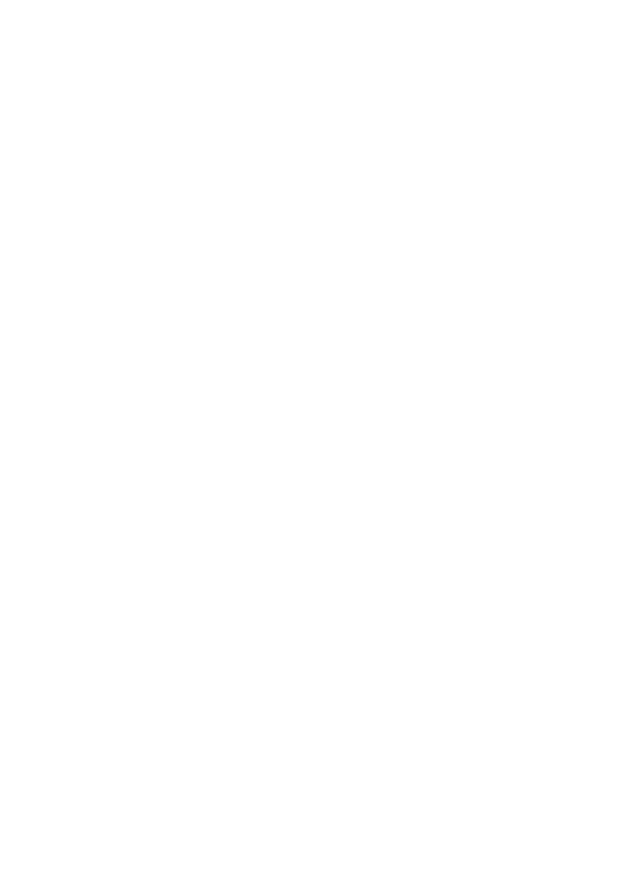
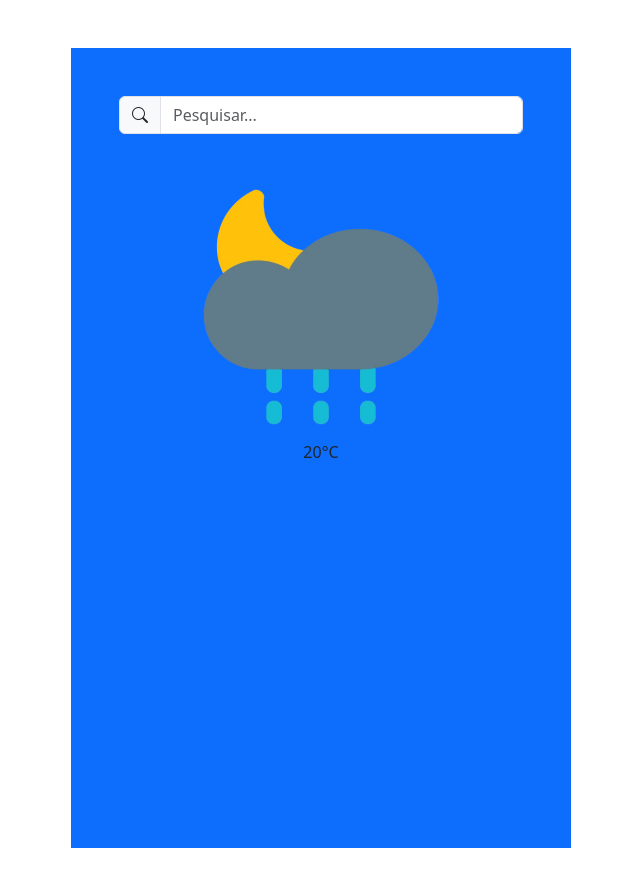
Before and after one commit to devbiel1/weather-forecast-website, a plain HTML site: page index.html in a window 1280 px wide. Shown: the whole page, without its empty margins (319-959 px from the left). Before the commit the page ends 800 px from the top, so only its background shows below. Drawn offline with nearby package versions, Linux system fonts and the light colour scheme.

Commit message:
initial layout

```diff
--- /dev/null
+++ b/css/style.css
@@ -0,0 +1,11 @@
+.icon-max {
+
+    max-width: 250px;
+
+}
+
+.custom-container {
+
+    max-width: 500px;
+
+}
--- a/index.html
+++ b/index.html
@@ -4,10 +4,26 @@
     <meta charset="UTF-8">
     <meta name="viewport" content="width=device-width, initial-scale=1.0">
     <link href="https://cdn.jsdelivr.net/npm/bootstrap@5.3.3/dist/css/bootstrap.min.css" rel="stylesheet" integrity="sha384-QWTKZyjpPEjISv5WaRU9OFeRpok6YctnYmDr5pNlyT2bRjXh0JMhjY6hW+ALEwIH" crossorigin="anonymous">
+    <link rel="stylesheet" href="https://cdn.jsdelivr.net/npm/bootstrap-icons/font/bootstrap-icons.css">
+    <link rel="stylesheet" href="css/style.css">
     <title>weather forecast</title>
 </head>
 <body>
+    <section class="bg-primary container custom-container d-flex flex-column align-items-center vh-100 mt-5 mb-5 p-5 gap-5">
 
+        <form class="d-flex w-100" role="search">
+            <div class="input-group">
+              <button class="input-group-text"><i class="bi bi-search"></i></button>
+              <input class="form-control" type="search" placeholder="Pesquisar..." aria-label="Search">
+            </div>
+        </form>
+
+        <div class="d-flex flex-column align-items-center gap-2">
+            <img class="icon-max" src="assets/icons/noite-chuva.png" alt="icon">
+            <p class="">20°C</p>
+        </div>
+
+    </section>
 </body>
 <script src="https://cdn.jsdelivr.net/npm/bootstrap@5.3.3/dist/js/bootstrap.bundle.min.js" integrity="sha384-YvpcrYf0tY3lHB60NNkmXc5s9fDVZLESaAA55NDzOxhy9GkcIdslK1eN7N6jIeHz" crossorigin="anonymous"></script>
 </html>
```
